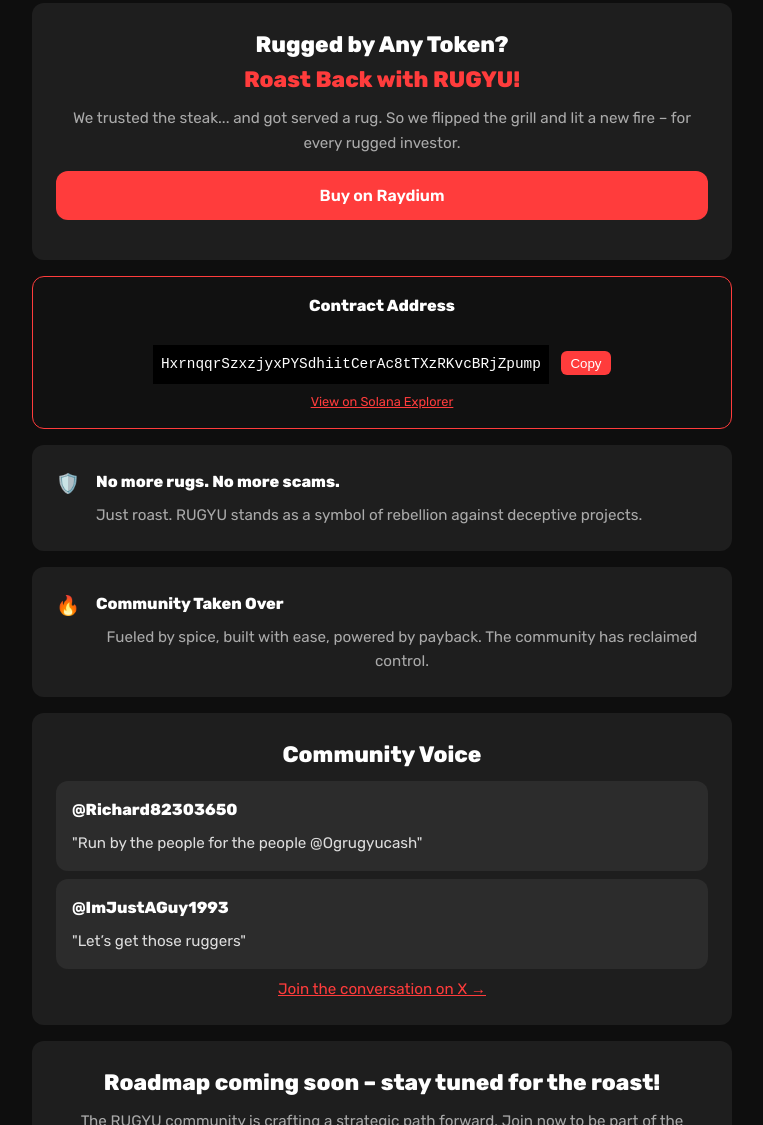
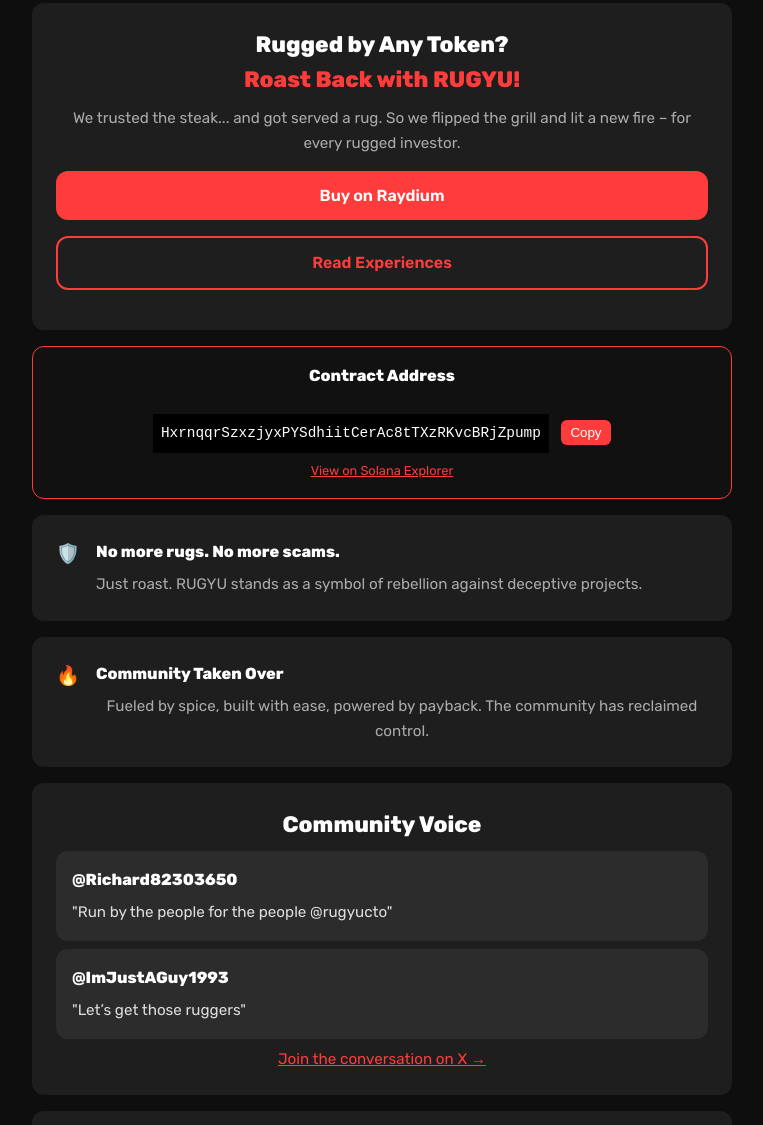
Before and after one commit to RugyuCTO/Rugyu, a plain HTML site: page index.html in a window 1280 px wide. Shown: the part 123-1248 px from the top of the page, without its empty margins (258-1021 px from the left). Drawn offline with Linux system fonts and the light colour scheme.

Commit message:
Update index.html

```diff
--- a/index.html
+++ b/index.html
@@ -190,6 +190,7 @@
       <h1>Rugged by Any Token?<br><span>Roast Back with RUGYU!</span></h1>
       <p>We trusted the steak... and got served a rug. So we flipped the grill and lit a new fire – for every rugged investor.</p>
       <a class="btn" href="https://raydium.io/swap/" target="_blank">Buy on Raydium</a>
+      <a class="btn outline-btn" href="subindex.html">Read Experiences</a>
     </div>
 
     <div class="section contract-box">
@@ -221,12 +222,10 @@
       <h2>Community Voice</h2>
       <div class="tweet">
         <strong>@Richard82303650</strong><br />
-
-        <p>"Run by the people for the people @Ogrugyucash"</p>
+        <p>"Run by the people for the people @rugyucto"</p>
       </div>
       <div class="tweet">
         <strong>@ImJustAGuy1993</strong><br />
-
         <p>"Let’s get those ruggers"</p>
       </div>
       <p><a href="https://x.com/rugyucto" target="_blank" style="color: var(--accent)">Join the conversation on X →</a></p>
```
